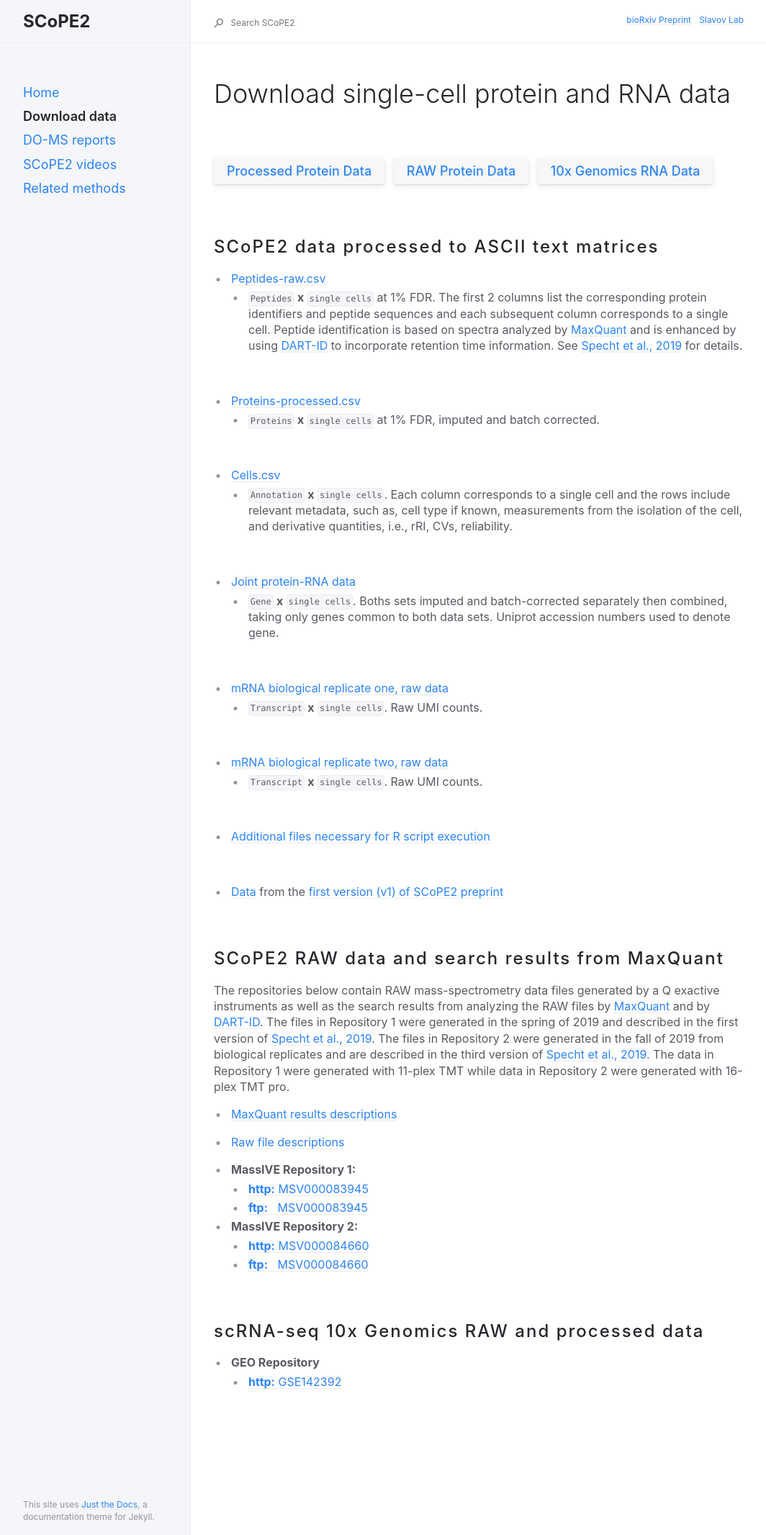
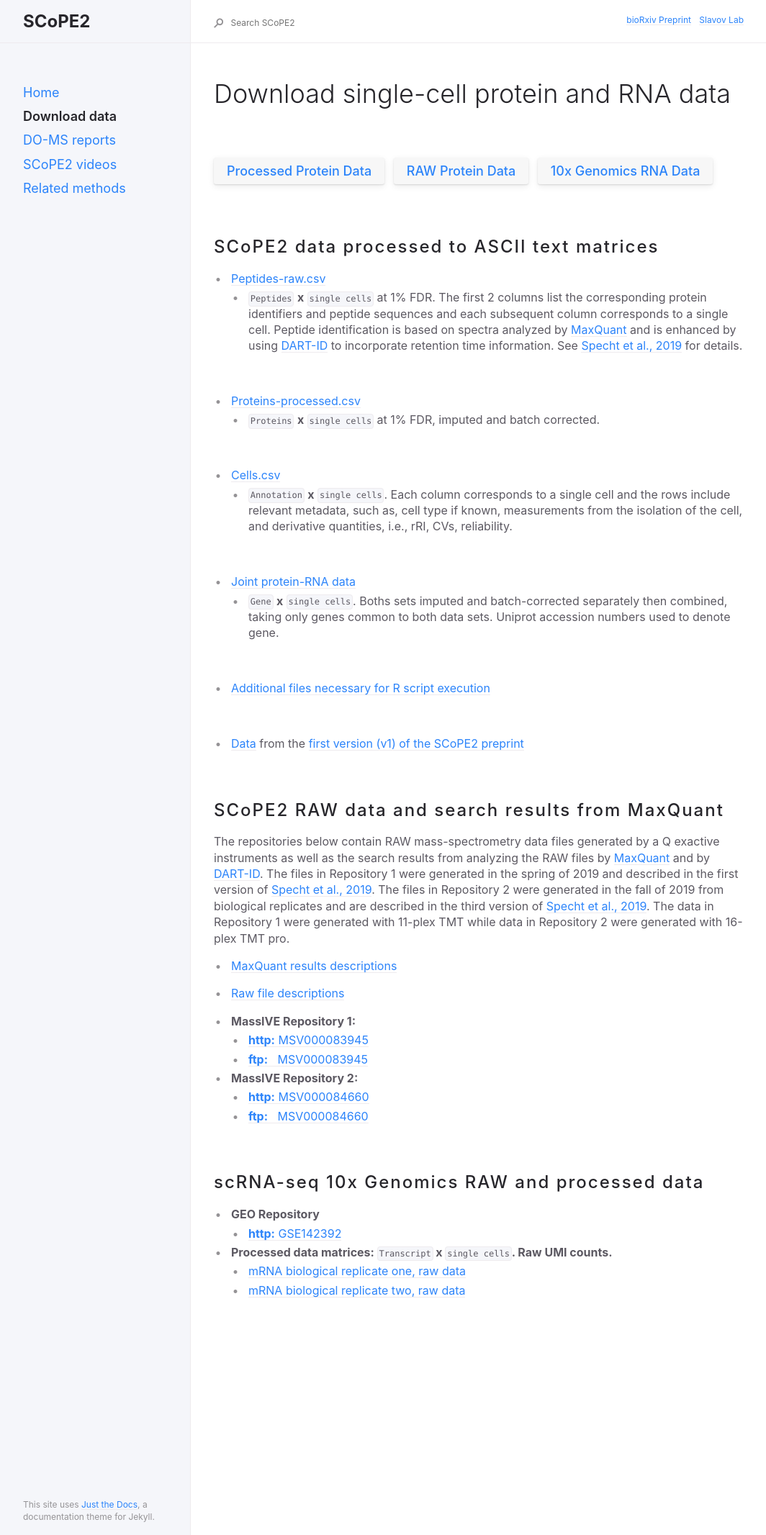
Before and after one commit to SlavovLab/SCoPE2, a Jekyll site: the page built from docs/docs/data.md, in a window 1280 px wide. Shown: the whole page at 72% size, without its empty margins (91-1155 px from the left). Built offline with Jekyll 4.4.1, drawn with Linux system fonts in a browser that asks for light colours.

Commit message:
Update data.md

```diff
--- a/docs/docs/data.md
+++ b/docs/docs/data.md
@@ -38,21 +38,11 @@ description: "download single-cell proteomics data from SCoPE2, a second generat
 
 &nbsp;
 
-* [mRNA biological replicate one, raw data](https://drive.google.com/open?id=1cN6UgSrZfqKdOjwJ0VyEYp6m_Fy9eANR)
-   - `Transcript` **x**  `single cells`. Raw UMI counts.
-
-&nbsp;
-
-* [mRNA biological replicate two, raw data](https://drive.google.com/open?id=1cuoYiqKgzVnUoFnFmrpXWKVfaFwiboeo)
-   - `Transcript` **x**  `single cells`. Raw UMI counts.
-
-&nbsp;
-
 * [Additional files necessary for R script execution](https://drive.google.com/open?id=1VzBfmNxziRYqayx3SP-cOe2gu129Obgx)
 
 &nbsp;
 
-* [Data](https://drive.google.com/open?id=1cMQ-SIGpHwSfx9wJF2fIa-t8yX329LPM) from the [first version (v1) of SCoPE2 preprint](https://www.biorxiv.org/content/10.1101/665307v1)
+* [Data](https://drive.google.com/open?id=1cMQ-SIGpHwSfx9wJF2fIa-t8yX329LPM) from the [first version (v1) of the SCoPE2 preprint](https://www.biorxiv.org/content/10.1101/665307v1)
 
 &nbsp;
 
@@ -82,6 +72,10 @@ The repositories below contain RAW mass-spectrometry data files generated by a Q
 * **GEO Repository**
   - [**http:**  GSE142392](https://www.ncbi.nlm.nih.gov/geo/query/acc.cgi?acc=GSE142392)
 
+* **Processed data matrices: `Transcript` x  `single cells`. Raw UMI counts.**
+  - [mRNA biological replicate one, raw data](https://drive.google.com/open?id=1cN6UgSrZfqKdOjwJ0VyEYp6m_Fy9eANR)
+  - [mRNA biological replicate two, raw data](https://drive.google.com/open?id=1cuoYiqKgzVnUoFnFmrpXWKVfaFwiboeo)
+
 &nbsp;
 
 &nbsp;
```
